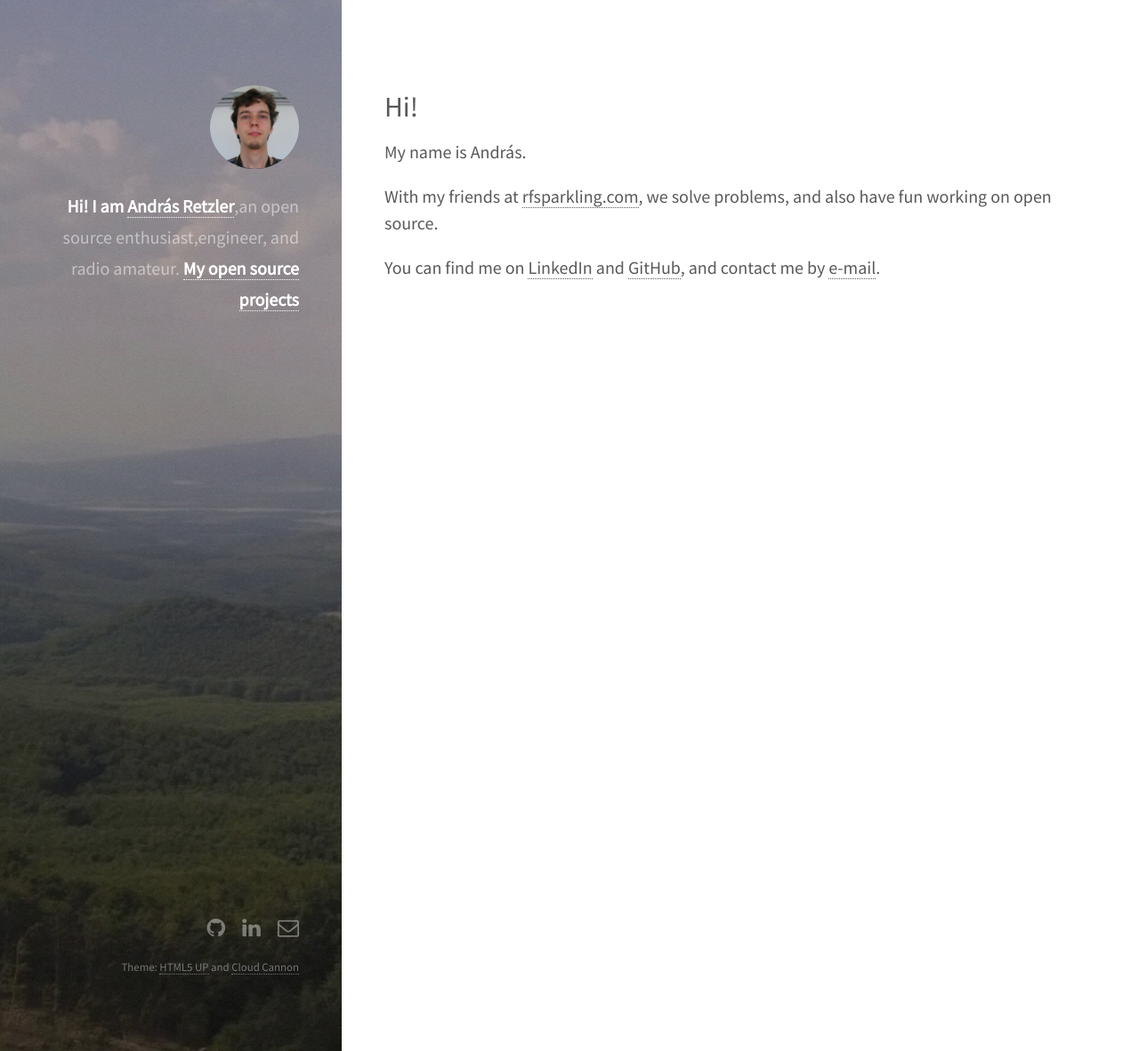
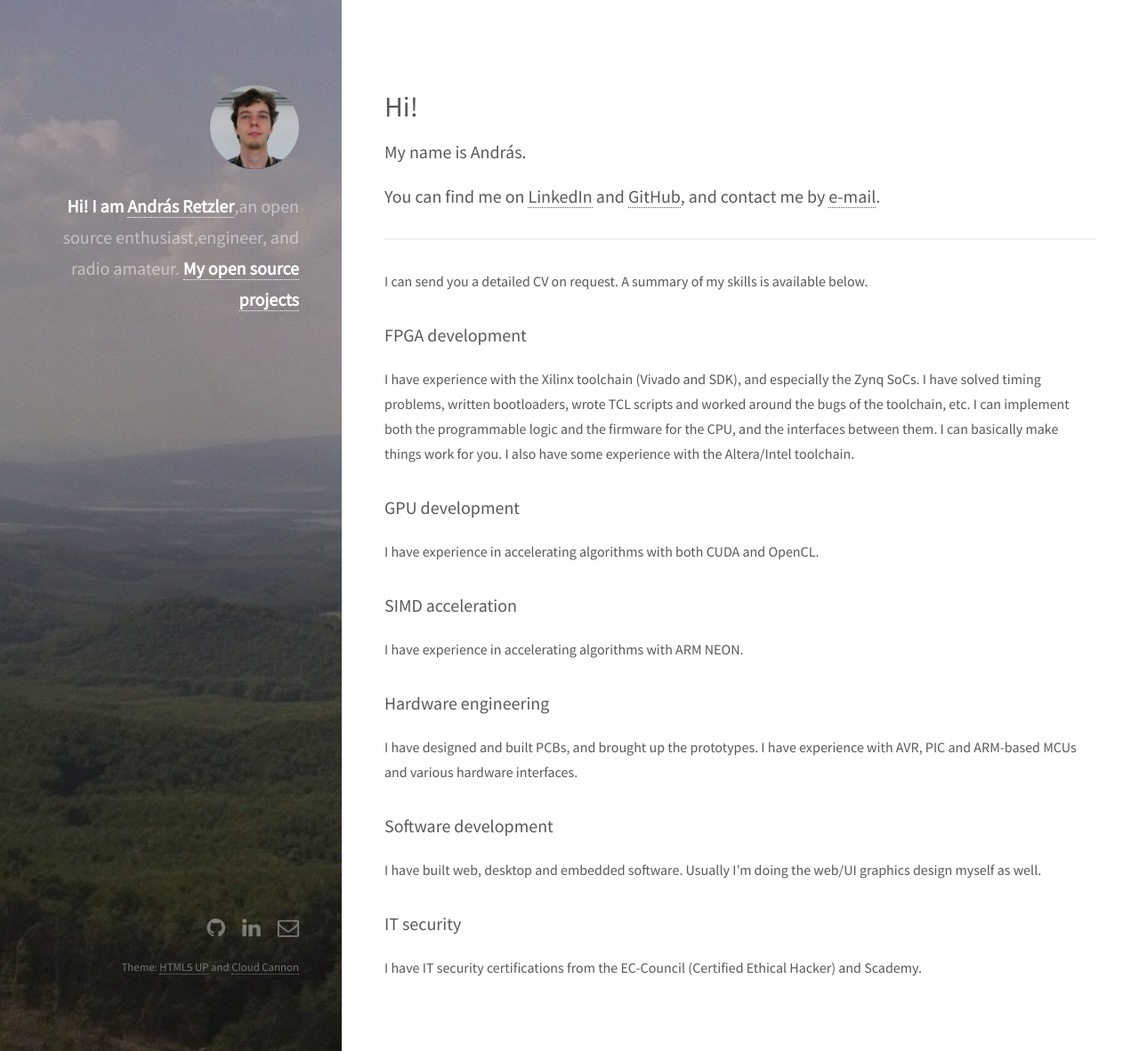
Before and after one commit to ha7ilm/ha7ilm.github.io, a Jekyll site: the page built from about.md, in a window 1280 px wide and 1182 px high. Shown: the whole window at 89% size. Built offline with Jekyll 4.4.1, drawn with Linux system fonts in a browser that asks for light colours.

Commit message:
Added my skills to about.md

```diff
--- a/about.md
+++ b/about.md
@@ -5,6 +5,37 @@ title: "Hi!"
 
 ### My name is András.
 
-### With my friends at <a href="http://rfsparkling.com/">rfsparkling.com</a>, we solve problems, and also have fun working on open source.
+### You can find me on [LinkedIn](https://www.linkedin.com/in/andrás-retzler-69651b95) and [GitHub](https://github.com/ha7ilm), and contact me by <a href="" class="sdrhu-m-dev">e-mail</a>.
 
-### You can find me on [LinkedIn](https://www.linkedin.com/in/andrás-retzler-69651b95) and [GitHub](https://github.com/ha7ilm), and contact me by <a href="" class="sdrhu-m-dev">e-mail</a>.
+----
+
+I can send you a detailed CV on request. A summary of my skills is available below.
+
+### FPGA development
+
+I have experience with the Xilinx toolchain (Vivado and SDK), and especially the Zynq SoCs.
+I have solved timing problems, written bootloaders, wrote TCL scripts and worked around the bugs of the toolchain, etc.
+I can implement both the programmable logic and the firmware for the CPU, and the interfaces between them. I can basically make things work for you.
+I also have some experience with the Altera/Intel toolchain.
+
+### GPU development
+
+I have experience in accelerating algorithms with both CUDA and OpenCL.
+
+### SIMD acceleration
+
+I have experience in accelerating algorithms with ARM NEON.
+
+### Hardware engineering
+
+I have designed and built PCBs, and brought up the prototypes.
+I have experience with AVR, PIC and ARM-based MCUs and various hardware interfaces.
+
+### Software development
+
+I have built web, desktop and embedded software.
+Usually I'm doing the web/UI graphics design myself as well.
+
+### IT security
+
+I have IT security certifications from the EC-Council (Certified Ethical Hacker) and Scademy.
```
